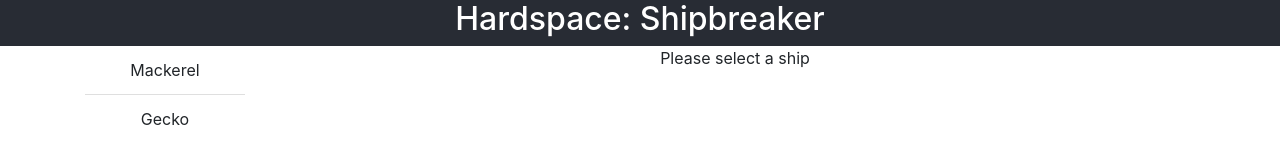
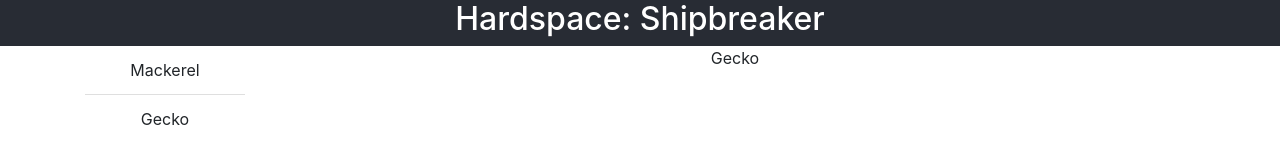
Before and after one commit to bbxiao1/hssb-checklist, a React (Create React App) app: page / in a window 1280 px wide. Both pictures are taken after a click on the element "Gecko". Shown: the top 160 px of the page. Built offline with nearby package versions, Linux system fonts and the light colour scheme.

Commit message:
Basic app structure

```diff
--- a/src/App.tsx
+++ b/src/App.tsx
@@ -1,40 +1,58 @@
 import React from 'react';
 import './App.css';
+import Ship from './models/Ship'
 
-interface Ship {
-  id: number,
-  name: string
+type Props = {
+  ships: Ship[];
 }
 
-function App() {
-  let ships: Ship[] = [
-    {id: 1, name: "Mackerel"},
-    {id: 2, name: "Gecko"}
-  ]
-  var selectedShip: Ship;
-
-  const didSelectShip = (ship: Ship) => {
-    selectedShip = ship
+type State = {
+  selectedShip: Ship | null;
+  didSelectShip: (ship: Ship) => void;
 }
 
-  let renderedShips = ships.map((ship) => {
+interface ShipListProps {
+  ships: Ship[];
+  didSelectShip: (ship: Ship) => void;
+}
+
+function ShipList(props: ShipListProps) {
+  let ships = props.ships.map((ship) => {
     return <li
             key={ship.id}
             className="list-group-item ship-list-name">
-               <div className="clicky" onClick={e => didSelectShip(ship) }>
+              <div className="clicky" onClick={() => props.didSelectShip(ship) }>
                 {ship.name}
               </div>
           </li>
   })
+  return (
+    <ul className="list-group list-group-flush">
+      {ships}
+    </ul>
+  );
+}
 
-  let renderedChecklist = () => {
-    if (selectedShip) {
-      return <div className="no-ship">{selectedShip.name}</div>
+interface ChecklistProps {
+  ship: Ship | null;
+}
+function Checklist(props: ChecklistProps) {
+  if (props.ship) {
+    return <div className="no-ship">{props.ship.name}</div>
   } else {
     return <div className="no-ship">Please select a ship</div>
   }
 }
 
+class App extends React.Component<Props, State> {
+  public readonly state: State = {
+    selectedShip: null,
+    didSelectShip: (ship: Ship) => {
+      this.setState({...this.state, selectedShip: ship});
+    }
+  }
+
+  render() {
     return (
       <div className="App">
         <header className="App-header">
@@ -45,17 +63,16 @@ function App() {
         <div className="container">
           <div className="row">
             <div className="col-2">
-            <ul className="list-group list-group-flush">
-              {renderedShips}
-            </ul>
+              <ShipList ships={this.props.ships} didSelectShip={this.state.didSelectShip} />
             </div>
             <div className="col">
-            {renderedChecklist()}
+              <Checklist ship={this.state.selectedShip} />
             </div>
           </div>
         </div>
       </div>
     );
   }
+}
 
 export default App;
--- a/src/index.tsx
+++ b/src/index.tsx
@@ -3,10 +3,15 @@ import ReactDOM from 'react-dom';
 import './index.css';
 import App from './App';
 import reportWebVitals from './reportWebVitals';
+import Ship from './models/Ship';
 
+let ships: Ship[] = [
+  {id: 1, name: "Mackerel"},
+  {id: 2, name: "Gecko"}
+]
 ReactDOM.render(
   <React.StrictMode>
-    <App />
+    <App ships={ships}/>
   </React.StrictMode>,
   document.getElementById('root')
 );
--- /dev/null
+++ b/src/models/Ship.ts
@@ -0,0 +1,6 @@
+interface Ship {
+    id: number;
+    name: string;
+}
+
+export default Ship;
```
Lines whose indentation alone changed are shown as unchanged.
